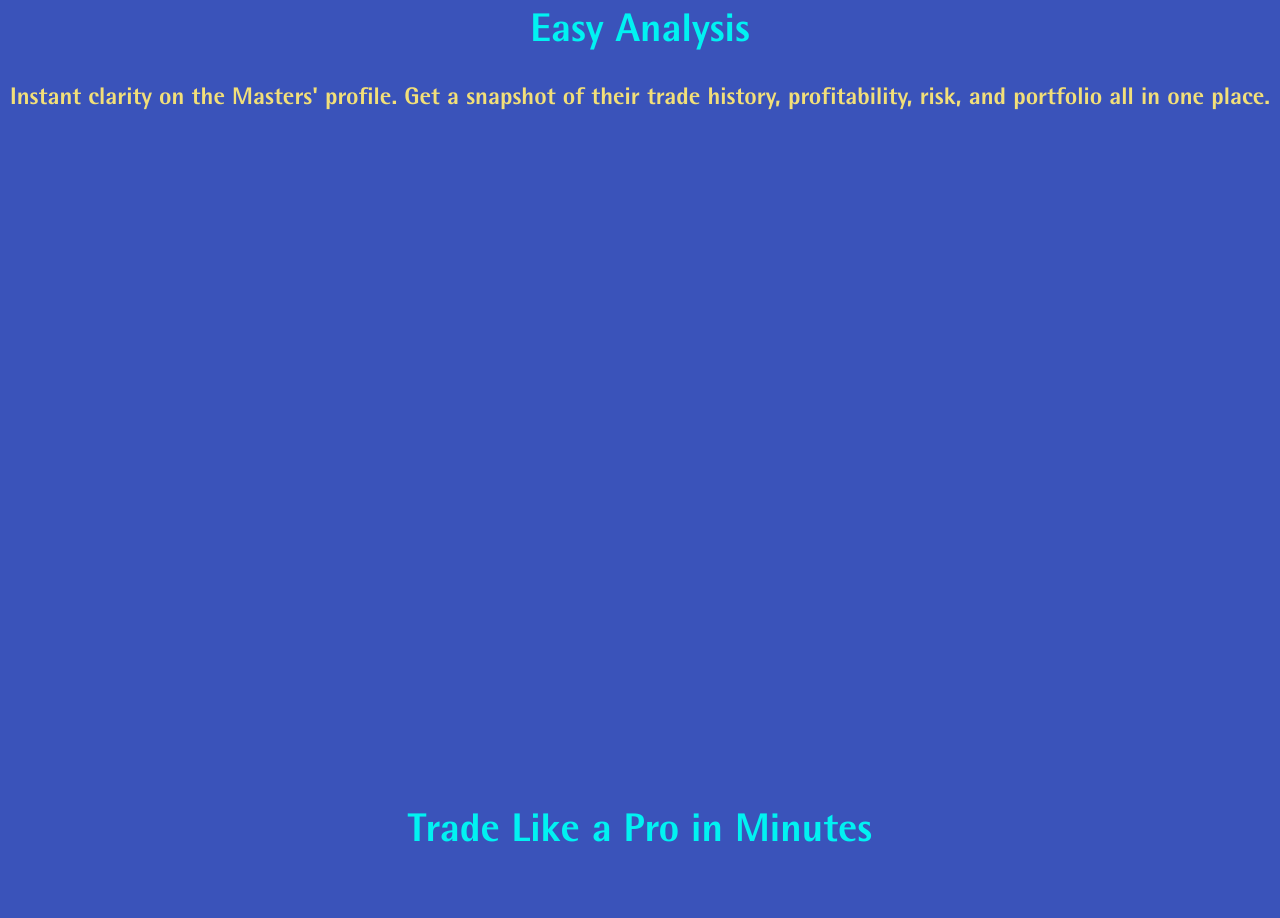
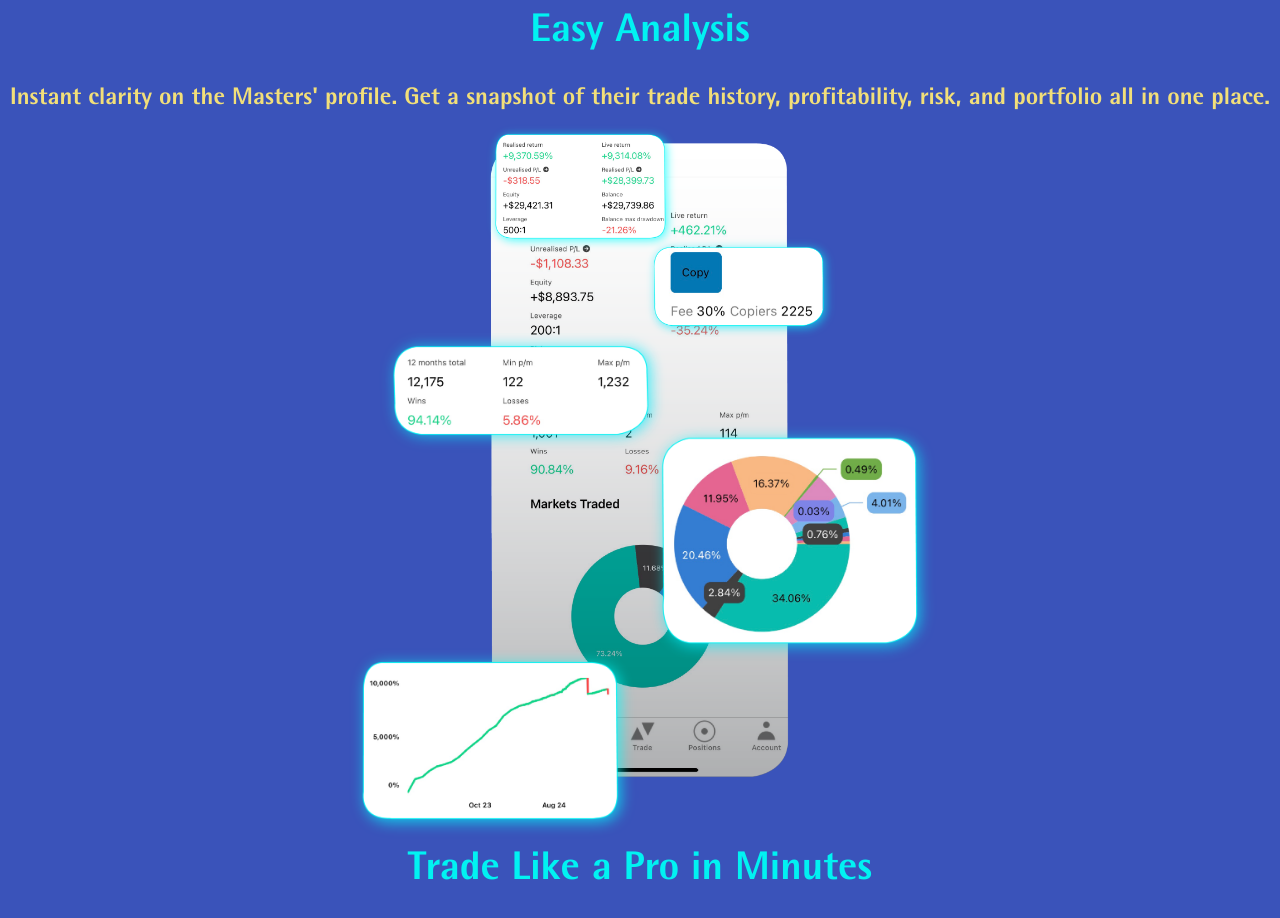
Before and after one commit to Nickole2116/blackwell-test, a Next.js app: page / in a window 1280 px wide. Shown: the part 1700-2618 px from the top of the page. Built offline with nearby package versions, Linux system fonts and the light colour scheme.

Commit message:
easy analysis

```diff
--- a/app/home/layout/sections/EasyAnalysisSection.tsx
+++ b/app/home/layout/sections/EasyAnalysisSection.tsx
@@ -11,7 +11,16 @@ export default function EasyAnalysisSection() {
         </div>
 
         <div className="analysis-box">
+            <Image src="/blackwell/mobile-2.png" alt="bg" width={300} height={300} className="bg" />
 
+            <div className="subpop">
+                <Image src="/blackwell/analysis/function-1.png" alt="c1" width={200} height={200} className="c1" />
+                <Image src="/blackwell/analysis/function-2.png" alt="c2" width={200} height={200} className="c2" />
+                <Image src="/blackwell/analysis/function-3.png" alt="c3" width={300} height={300} className="c3" />
+                <Image src="/blackwell/analysis/function-4.png" alt="c4" width={300} height={300} className="c4" />
+                <Image src="/blackwell/analysis/function-5.png" alt="c5" width={300} height={300} className="c5" />
+
+            </div>
         </div>
     </>
 }
--- a/styles/globals.scss
+++ b/styles/globals.scss
@@ -285,6 +285,37 @@ body {
     & > .bigsubtitle {
       padding-bottom: 2rem;
     }
+    & > .analysis-box {
+      display: flex;
+      align-items: center;
+      justify-content: center;
+      margin: 0 auto;
+      position: relative;
+      & > .bg {
+        position: relative;
+      }
+      & > .subpop {
+        position: absolute;
+        top: 0;
+
+        & > .c1 {
+          transform: translateX(-10px) translateY(-20px);
+        }
+        & > .c2 {
+          transform: translateX(150px) translateY(-40px);
+        }
+        & > .c3 {
+          transform: translateX(-120px) translateY(-60px);
+        }
+        & > .c4 {
+          transform: translateX(150px) translateY(-100px);
+        }
+        & > .c5 {
+          transform: translateX(-150px) translateY(-120px);
+        }
+      }
+    }
+
   }
   & > .trade-section {
     position: relative;
```
